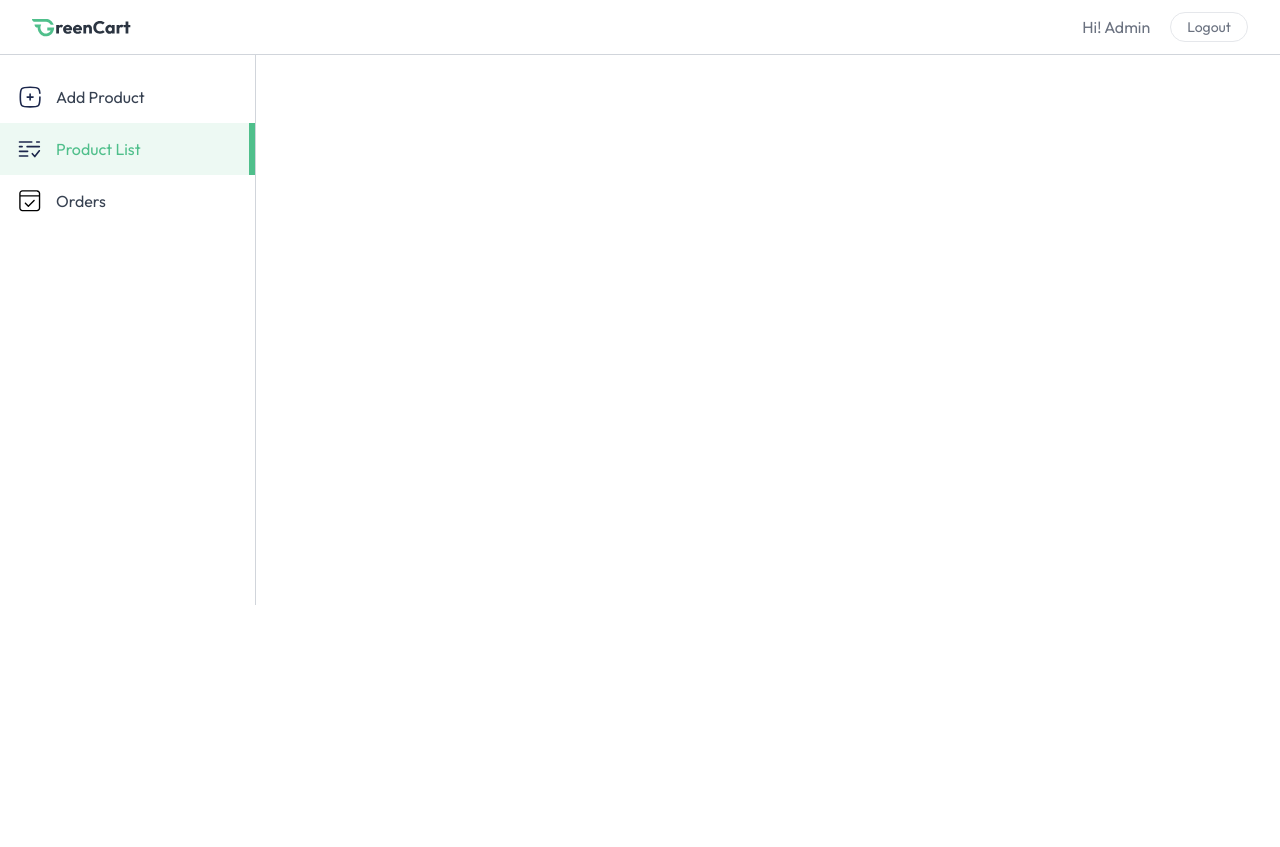
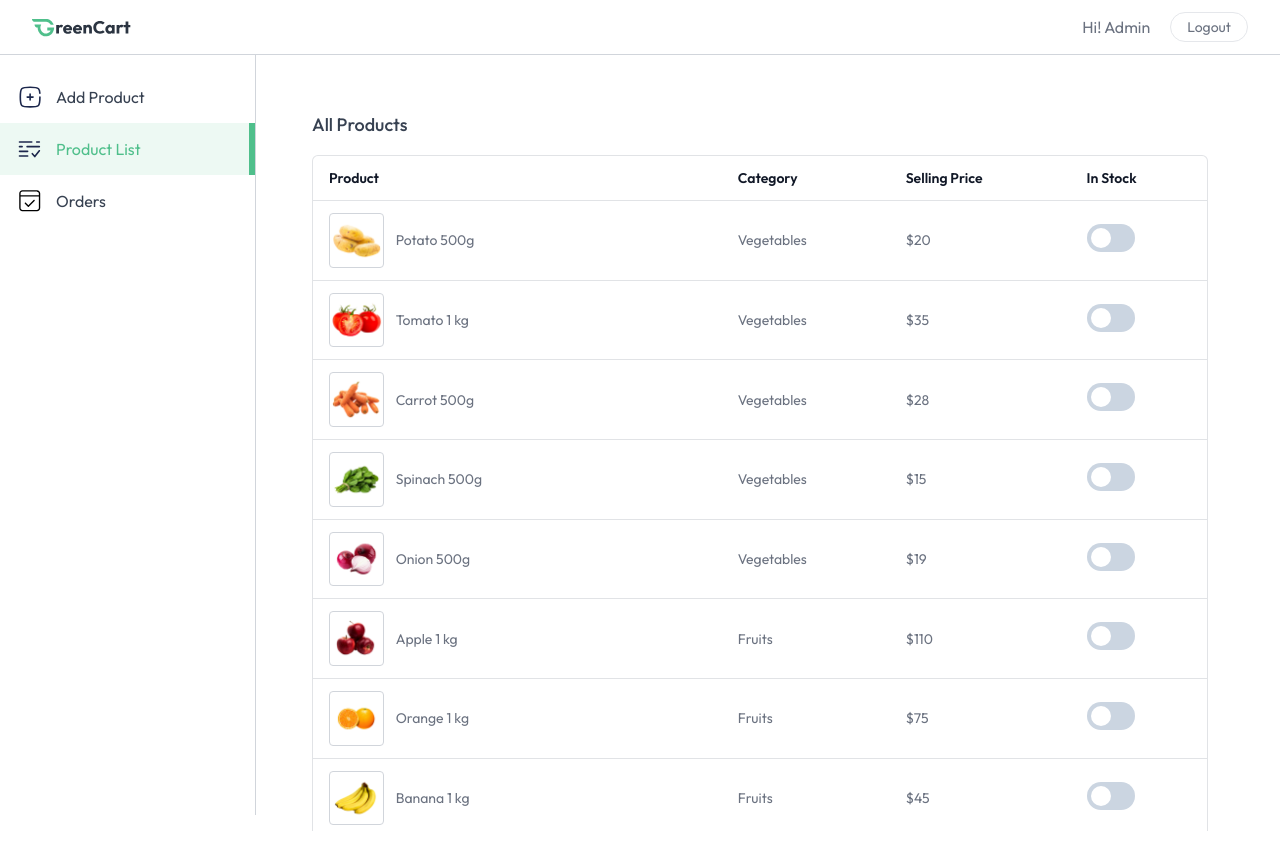
Before and after one commit to Navneeth-7989/greencart-mern, a React (Vite) app in the folder client/: page /seller/product-list in a window 1280 px wide. Both pictures are taken after typing "name@example.com", "Sample123" into the empty fields and a click on the button "Login". Before the commit the page ends 800 px from the top, so only its background shows below. Built offline with nearby package versions, Linux system fonts and the light colour scheme.

Commit message:
feat: complete product list section of seller page

```diff
--- a/client/src/pages/seller/ProductList.jsx
+++ b/client/src/pages/seller/ProductList.jsx
@@ -1,10 +1,48 @@
 import React from 'react'
+import {useAppContext} from '../../context/AppContext'
 
 const ProductList = () => {
+  const {products, currency} = useAppContext()
+
   return (
-    <div>
-
-    </div>
+     <div className="no-scrollbar flex-1 h-[95vh] overflow-y-scroll flex flex-col justify-between">
+            <div className="w-full md:p-10 p-4">
+                <h2 className="pb-4 text-lg font-medium">All Products</h2>
+                <div className="flex flex-col items-center max-w-4xl w-full overflow-hidden rounded-md bg-white border border-gray-500/20">
+                    <table className="md:table-auto table-fixed w-full overflow-hidden">
+                        <thead className="text-gray-900 text-sm text-left">
+                            <tr>
+                                <th className="px-4 py-3 font-semibold truncate">Product</th>
+                                <th className="px-4 py-3 font-semibold truncate">Category</th>
+                                <th className="px-4 py-3 font-semibold truncate hidden md:block">Selling Price</th>
+                                <th className="px-4 py-3 font-semibold truncate">In Stock</th>
+                            </tr>
+                        </thead>
+                        <tbody className="text-sm text-gray-500">
+                            {products.map((product) => (
+                                <tr key={product._id} className="border-t border-gray-500/20">
+                                    <td className="md:px-4 pl-2 md:pl-4 py-3 flex items-center space-x-3 truncate">
+                                        <div className="border border-gray-300 rounded overflow-hidden">
+                                            <img src={product.image[0]} alt="Product" className="w-16" />
+                                        </div>
+                                        <span className="truncate max-sm:hidden w-full">{product.name}</span>
+                                    </td>
+                                    <td className="px-4 py-3">{product.category}</td>
+                                    <td className="px-4 py-3 max-sm:hidden">{currency}{product.offerPrice}</td>
+                                    <td className="px-4 py-3">
+                                        <label className="relative inline-flex items-center cursor-pointer text-gray-900 gap-3">
+                                            <input type="checkbox" className="sr-only peer"  />
+                                            <div className="w-12 h-7 bg-slate-300 rounded-full peer peer-checked:bg-blue-600 transition-colors duration-200"></div>
+                                            <span className="dot absolute left-1 top-1 w-5 h-5 bg-white rounded-full transition-transform duration-200 ease-in-out peer-checked:translate-x-5"></span>
+                                        </label>
+                                    </td>
+                                </tr>
+                            ))}
+                        </tbody>
+                    </table>
+                </div>
+            </div>
+        </div>
   )
 }
 
--- a/client/src/pages/seller/SellerLayout.jsx
+++ b/client/src/pages/seller/SellerLayout.jsx
@@ -42,7 +42,7 @@ const SellerLayout = () => {
             {/* Layout */}
             <div className="flex">
                 {/* Sidebar */}
-                <div className="md:w-64 w-16 border-r h-[550px] text-base border-gray-300 pt-4 flex flex-col transition-all duration-300">
+                <div className="md:w-64 w-16 border-r h-[95vh] text-base border-gray-300 pt-4 flex flex-col">
                     {sidebarLinks.map((item) => (
                         <NavLink
                             key={item.name}
```
